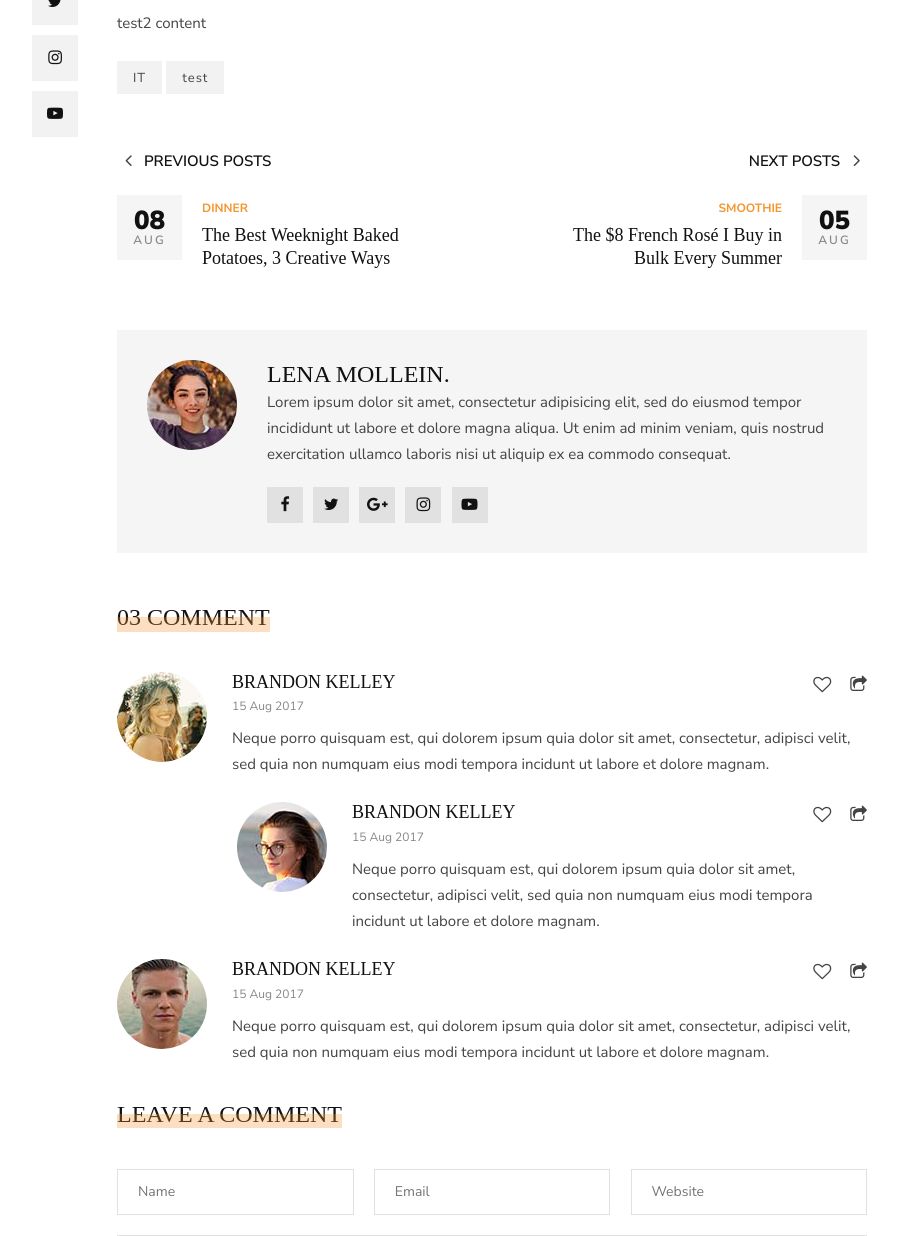
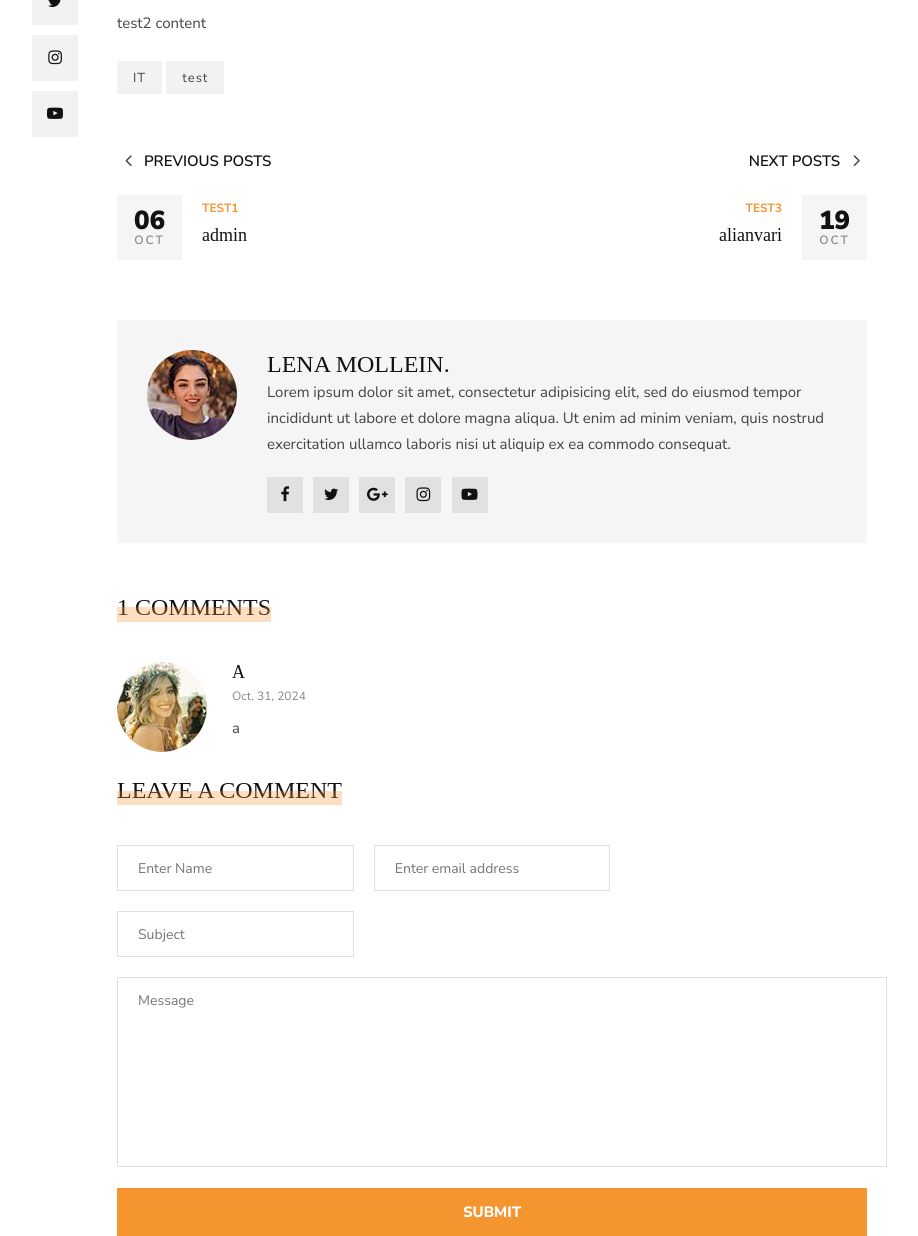
Before and after one commit to AliAnvari6400/mysite-final, a Django app: page /blog/2 in a window 1280 px wide. Shown: the part 1270-2506 px from the top of the page, without its empty margins (148-1066 px from the left). Run offline with Django 5.2, Linux system fonts and the light colour scheme; data comes from the database, SQL or seed files in the repository; both versions use the stored data as it was after the commit; parts of the project's set-up code (start-up, migrations or seed data) failed here and were passed over; some libraries are stand-ins or nearby versions; some web fonts are replaced.

Commit message:
blog-single2.html updated

```diff
--- a/mysite/templates/blog/blog-home2.html
+++ b/mysite/templates/blog/blog-home2.html
@@ -1,6 +1,7 @@
 {%extends 'base2.html'%}
 {%load static%}
 {% load blog_tags %}
+{% load humanize %}
 
 {%block content%}
 
@@ -44,6 +45,7 @@
                                                 <li>by <span>{{post.author}}</span></li>
                                                 <li>{{post.counted_views}}</li>
                                                 <li>{{comments|length}} Comments</li>
+                                                <li>{{post.published_date|naturalday}}</li>
                                             </ul>
                                             <p>{{post.content|snippet:100}} ...</p>
                                         </div>
--- a/mysite/templates/blog/blog-single2.html
+++ b/mysite/templates/blog/blog-single2.html
@@ -28,6 +28,7 @@
                                 <li>by {{post.author}}</li>
                                 <li>{{post.counted_views}}</li>
                                 <li>{{comments|length}} Comments</li>
+                                <li>{{post.published_date|naturalday}}</li>
                             </ul>
                         </div>
                     </div>
@@ -48,28 +49,30 @@
                     <div class="single-post__next__previous">
                         <div class="row">
                             <div class="col-lg-6 col-md-6 col-sm-6">
-                                <a href="#" class="single-post__previous">
+                                {% if pre == True %}
+                                <a href="{% url "blog:blog_single" pid=post_pre.id %}" class="single-post__previous">
                                     <h6><span class="arrow_carrot-left"></span> Previous posts</h6>
                                     <div class="single-post__previous__meta">
-                                        <h4>08</h4>
-                                        <span>Aug</span>
+                                        <h4>{{post_pre.published_date|date:'d'}}</h4>
+                                        <span>{{post_pre.published_date|date:'M'}}</span>
                                     </div>
                                     <div class="single-post__previous__text">
-                                        <span>Dinner</span>
-                                        <h5>The Best Weeknight Baked <br />Potatoes, 3 Creative Ways</h5>
+                                        <span>{{post_pre.title}}</span>
+                                        <h5>{{post_pre.author}}</h5>
                                     </div>
                                 </a>
+                                {% endif %}
                             </div>
                             <div class="col-lg-6 col-md-6 col-sm-6">
-                                <a href="#" class="single-post__next">
+                                <a href="{% url "blog:blog_single" pid=post_after.id %}" class="single-post__next">
                                     <h6>Next posts <span class="arrow_carrot-right"></span> </h6>
                                     <div class="single-post__next__meta">
-                                        <h4>05</h4>
-                                        <span>Aug</span>
+                                        <h4>{{post_after.published_date|date:'d'}}</h4>
+                                        <span>{{post_after.published_date|date:'M'}}</span>
                                     </div>
                                     <div class="single-post__next__text">
-                                        <span>Smoothie</span>
-                                        <h5>The $8 French Rosé I Buy in <br />Bulk Every Summer</h5>
+                                        <span>{{post_after.title}}</span>
+                                        <h5>{{post_after.author}}</h5>
                                     </div>
                                 </a>
                             </div>
@@ -95,70 +98,50 @@
                         </div>
                     </div>
 
+                    {% if comments %}
                     <div class="single-post__comment">
                         <div class="widget__title">
-                            <h4>03 Comment</h4>
+                            <h4>{{comments|length}} Comments</h4>
                         </div>
+                        {% for comment in comments %}
                         <div class="single-post__comment__item">
                             <div class="single-post__comment__item__pic">
                                 <img src="{% static "template2/img/categories/single-post/comment/comment-1.jpg" %}" alt="">
                             </div>
                             <div class="single-post__comment__item__text">
-                                <h5>Brandon Kelley</h5>
-                                <span>15 Aug 2017</span>
-                                <p>Neque porro quisquam est, qui dolorem ipsum quia dolor sit amet, consectetur,
-                                    adipisci velit, sed quia non numquam eius modi tempora incidunt ut labore et dolore
-                                    magnam.</p>
-                                <ul>
-                                    <li><a href="#"><i class="fa fa-heart-o"></i></a></li>
-                                    <li><a href="#"><i class="fa fa-share-square-o"></i></a></li>
-                                </ul>
+                                <h5>{{comment.subject}}</h5>
+                                <span>{{comment.created_date|naturalday}}</span>
+                                <p>{{comment.message}}</p>
                             </div>
                         </div>
-                        <div class="single-post__comment__item single-post__comment__item--reply">
-                            <div class="single-post__comment__item__pic">
-                                <img src="{% static "template2/img/categories/single-post/comment/comment-2.jpg" %}" alt="">
-                            </div>
-                            <div class="single-post__comment__item__text">
-                                <h5>Brandon Kelley</h5>
-                                <span>15 Aug 2017</span>
-                                <p>Neque porro quisquam est, qui dolorem ipsum quia dolor sit amet, consectetur,
-                                    adipisci velit, sed quia non numquam eius modi tempora incidunt ut labore et dolore
-                                    magnam.</p>
-                                <ul>
-                                    <li><a href="#"><i class="fa fa-heart-o"></i></a></li>
-                                    <li><a href="#"><i class="fa fa-share-square-o"></i></a></li>
-                                </ul>
-                            </div>
-                        </div>
-                        <div class="single-post__comment__item">
-                            <div class="single-post__comment__item__pic">
-                                <img src="{% static "template2/img/categories/single-post/comment/comment-3.jpg" %}" alt="">
-                            </div>
-                            <div class="single-post__comment__item__text">
-                                <h5>Brandon Kelley</h5>
-                                <span>15 Aug 2017</span>
-                                <p>Neque porro quisquam est, qui dolorem ipsum quia dolor sit amet, consectetur,
-                                    adipisci velit, sed quia non numquam eius modi tempora incidunt ut labore et dolore
-                                    magnam.</p>
-                                <ul>
-                                    <li><a href="#"><i class="fa fa-heart-o"></i></a></li>
-                                    <li><a href="#"><i class="fa fa-share-square-o"></i></a></li>
-                                </ul>
-                            </div>
-                        </div>
+                        {% endfor %}
                     </div>
+                    {% endif %}
+
                     <div class="single-post__leave__comment">
                         <div class="widget__title">
                             <h4>Leave a comment</h4>
                         </div>
-                        <form action="#">
+                        <form action="{% url 'blog:blog_single' pid=post.id %}" method="POST">
+                            {% csrf_token %}
                             <div class="input-list">
-                                <input type="text" placeholder="Name">
-                                <input type="text" placeholder="Email">
-                                <input type="text" placeholder="Website">
+                            <input type='hidden' name='post' value={{post.id}}>
                             </div>
-                            <textarea placeholder="Message"></textarea>
+                            {% if request.user.is_authenticated %}
+                                <div class="input-list">
+                                    <input type="hidden" value={{request.user.username}} name="name" placeholder="Enter Name">
+                                    <input type="hidden" value={{request.user.email}} name="email" placeholder="Enter email address">
+                                </div>
+                            {% else %}
+                                <div class="input-list">
+                                    <input type="text" name="name" placeholder="Enter Name" required>
+                                    <input type="email" name="email" placeholder="Enter email address" required>
+                                </div>
+                            {% endif %}
+                            <div class="input-list">
+                            <input type="text" name="subject" placeholder="Subject" required>
+                            <textarea name="message" placeholder="Message" required></textarea>
+                            </div>
                             <button type="submit" class="site-btn">Submit</button>
                         </form>
                     </div>
```
Also changed, not shown: db.sqlite3.
